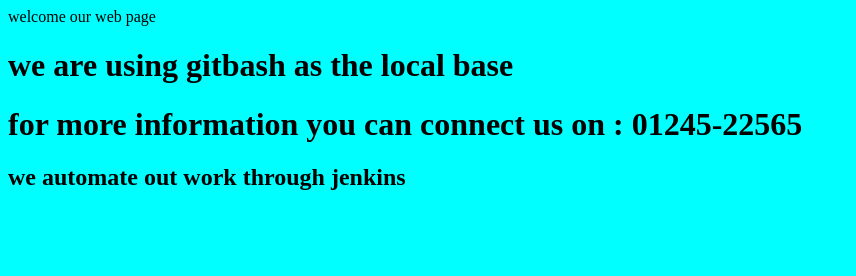
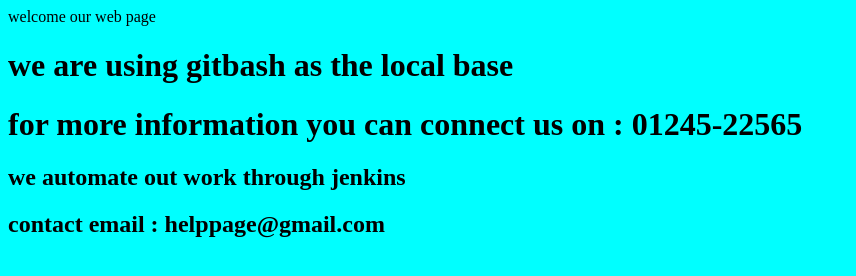
Before and after one commit to technet001/indexpage, a plain HTML site: page index.html in a window 1280 px wide. Shown: the whole page, without its empty margins (0-856 px from the left). Drawn offline with Linux system fonts and the light colour scheme.

Commit message:
Update index.html

```diff
--- a/index.html
+++ b/index.html
@@ -4,3 +4,4 @@
 <h1> we are using gitbash as the local base </h1>
 <h1> for more information you can connect us on : 01245-22565 </h1>
 <h2> we automate out work through jenkins </h2>
+<h2> contact email : helppage@gmail.com </h2>
```
